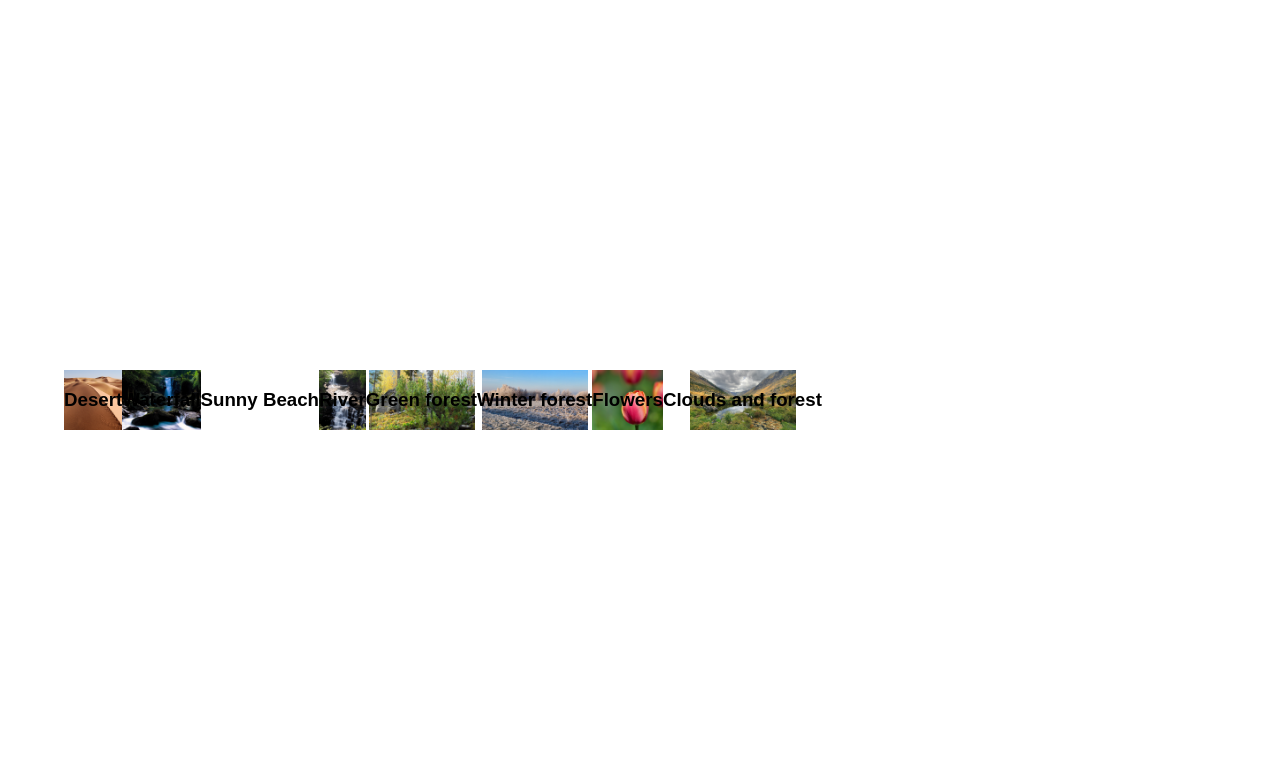
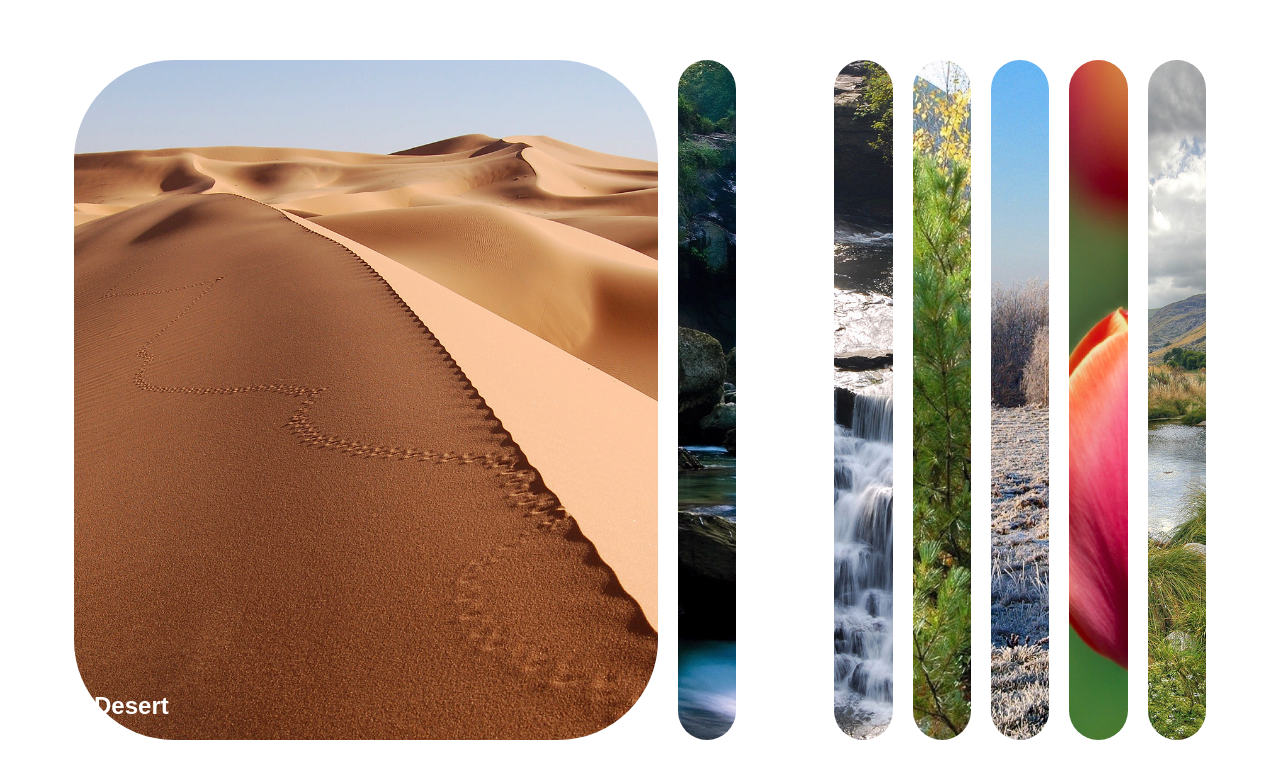
Before and after one commit to YuriyL-Git/WebProjects, a plain HTML site: page 01. Expanding Cards/index.html in a window 1280 px wide. Drawn offline with Linux system fonts and the light colour scheme; a web font is replaced by a local one.

Commit message:
feat: add styling

```diff
--- a/01. Expanding Cards/style.css
+++ b/01. Expanding Cards/style.css
@@ -24,5 +24,45 @@ body {
 .panel {
     background-size: auto 100%;
     background-position: center;
+    /*no repeat images on background*/
     background-repeat: no-repeat;
+    height: 85vh;
+    border-radius: 100px;
+    color: #fff;
+    cursor: pointer;
+    /*make images symmetrical*/
+    flex: 0.5;
+    margin: 10px;
+    /*to make position of h3 inside absolute*/
+    position: relative;
+    transition: flex 0.7s ease-in;
 }
+
+.panel h3 {
+    font-size: 24px;
+    position: absolute;
+    /*move to bottom side of the section*/
+    bottom: 20px;
+    left: 20px;
+    margin: 0;
+    /*make h3 tags invisible*/
+    opacity: 0;
+}
+
+.panel.active {
+    flex: 5;
+}
+
+.panel.active h3 {
+    opacity: 1;
+}
+
+@media (max-width: 480px) {
+    .container {
+        width: 100vw;
+    }
+
+    .panel:nth-of-type(4), .panel:nth-of-type(5) {
+        display: none;
+    }
+}
```
